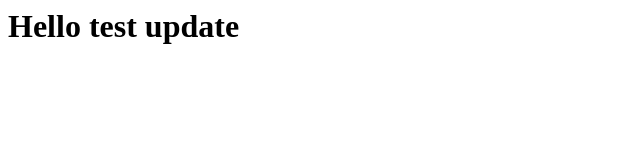
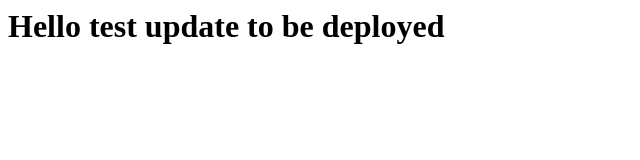
Before and after one commit to Frd1/frd1.github.io, a plain HTML site: page index.html in a window 1280 px wide. Shown: the whole page, without its empty margins (0-640 px from the left). Drawn offline with Linux system fonts and the light colour scheme.

Commit message:
Update index.html
Ajout d'un label pour test

```diff
--- a/index.html
+++ b/index.html
@@ -1 +1 @@
-<h1> Hello test update</h1>
+<h1> Hello test update to be deployed</h1>
```
